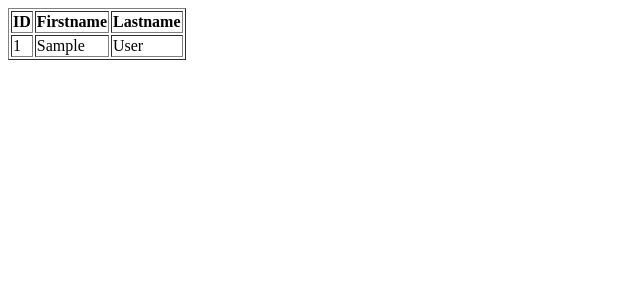
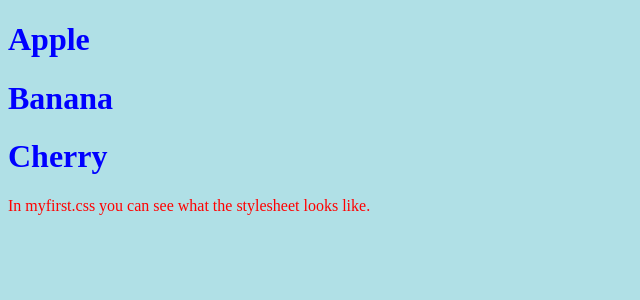
Before and after one commit to myasoedas/django_project, a Django app: page /testing/ in a window 1280 px wide. Shown: the top 300 px of the page, without its empty margins (0-640 px from the left). Run offline with Django 3.2, Linux system fonts and the light colour scheme; tables that the repository leaves empty hold one stand-in row (values such as "Sample post").

Commit message:
fetch: Подключили стили к приложению members файл first.css в папке static

```diff
--- a/django_project/settings.py
+++ b/django_project/settings.py
@@ -23,7 +23,7 @@ BASE_DIR = os.path.dirname(os.path.dirname(os.path.abspath(__file__)))
 SECRET_KEY = 'ZGpU2c0HB3jph7pfeuVWWntq91sk4EibpFXTFkLUfW6e925cU8LJ6yi4ZYE21tjE'
 
 # SECURITY WARNING: don't run with debug turned on in production!
-DEBUG = False
+DEBUG = True
 
 ALLOWED_HOSTS = ['89.108.79.58', '2a00:f940:2:4:2::4cdb', '89-108-79-58.cloudvps.regruhosting.ru']
 
@@ -47,6 +47,7 @@ MIDDLEWARE = [
     'django.contrib.auth.middleware.AuthenticationMiddleware',
     'django.contrib.messages.middleware.MessageMiddleware',
     'django.middleware.clickjacking.XFrameOptionsMiddleware',
+    'whitenoise.middleware.WhiteNoiseMiddleware',
 ]
 
 ROOT_URLCONF = 'django_project.urls'
--- /dev/null
+++ b/members/static/myfirst.css
@@ -0,0 +1,3 @@
+body {background-color: powderblue;}
+h1   {color: blue;}
+p    {color: red;}
--- a/members/templates/template.html
+++ b/members/templates/template.html
@@ -1,21 +1,17 @@
+{% load static %}
 <!DOCTYPE html>
 <html>
+<head>
+  <link rel="stylesheet" href="{% static 'myfirst.css' %}">
+</head>
+
 <body>
 
-  <table border='1'>
-    <tr>
-      <th>ID</th>
-      <th>Firstname</th>
-      <th>Lastname</th>
-    </tr>
-    {% for x in mymembers %}
-      <tr>
-        <td>{{ x.id }}</td>
-          <td>{{ x.firstname }}</td>
-        <td>{{ x.lastname }}</td>
-      </tr>
-    {% endfor %}
-  </table>
+{% for x in fruits %}
+  <h1>{{ x }}</h1>
+{% endfor %}
+
+<p>In myfirst.css you can see what the stylesheet looks like.</p>
 
 </body>
 </html>
--- a/members/views.py
+++ b/members/views.py
@@ -10,6 +10,7 @@
 from django.http import HttpResponse
 from django.template import loader
 from .models import Member
+from django.db.models import Q
 
 def members(request):
     mymembers = Member.objects.all().values()
@@ -32,9 +33,10 @@ def main(request):
   return HttpResponse(template.render())
 
 def testing(request):
-  mydata = Member.objects.all()
+  mydata = Member.objects.all().order_by('lastname', '-id').values()
   template = loader.get_template('template.html')
   context = {
     'mymembers': mydata,
+    'fruits': ['Apple', 'Banana', 'Cherry'],
   }
   return HttpResponse(template.render(context, request))
```
